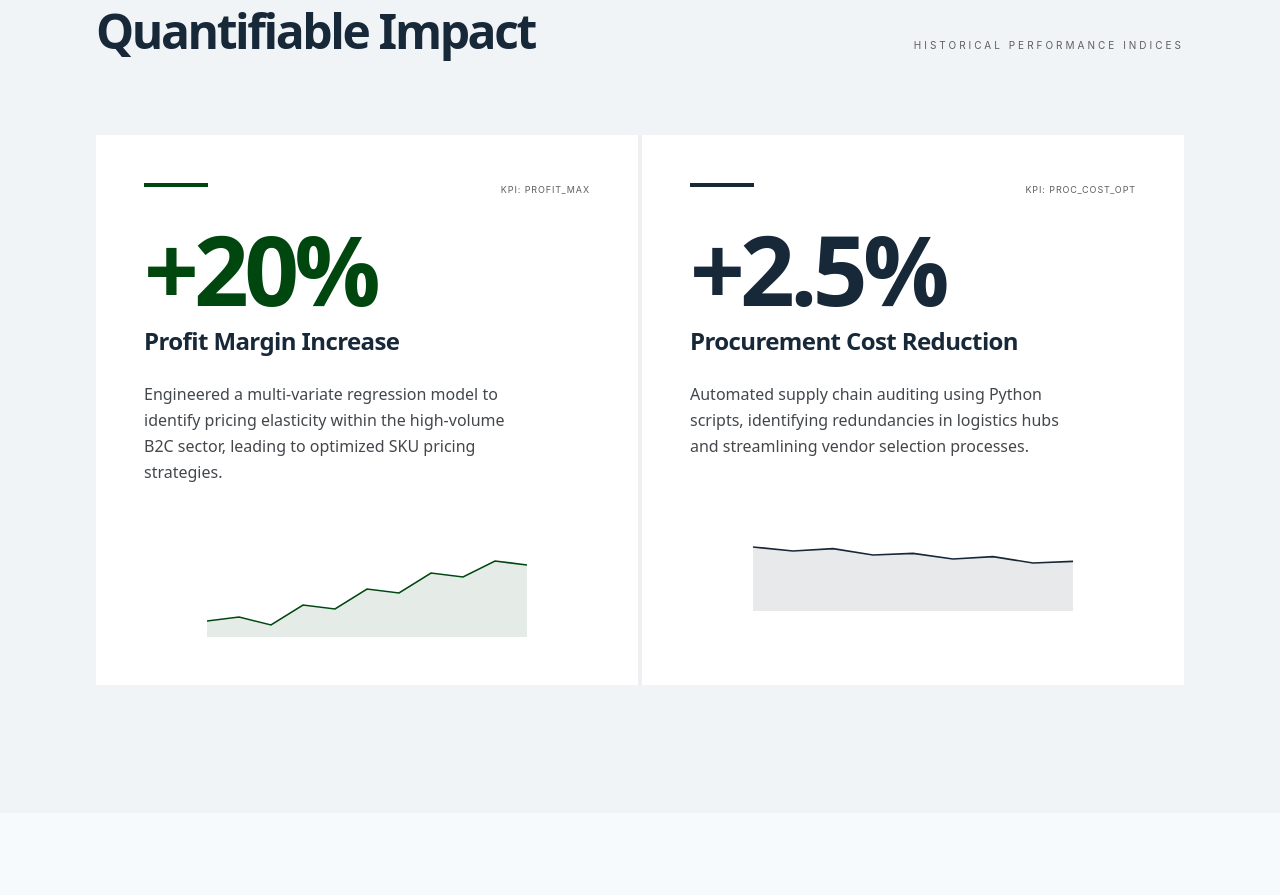
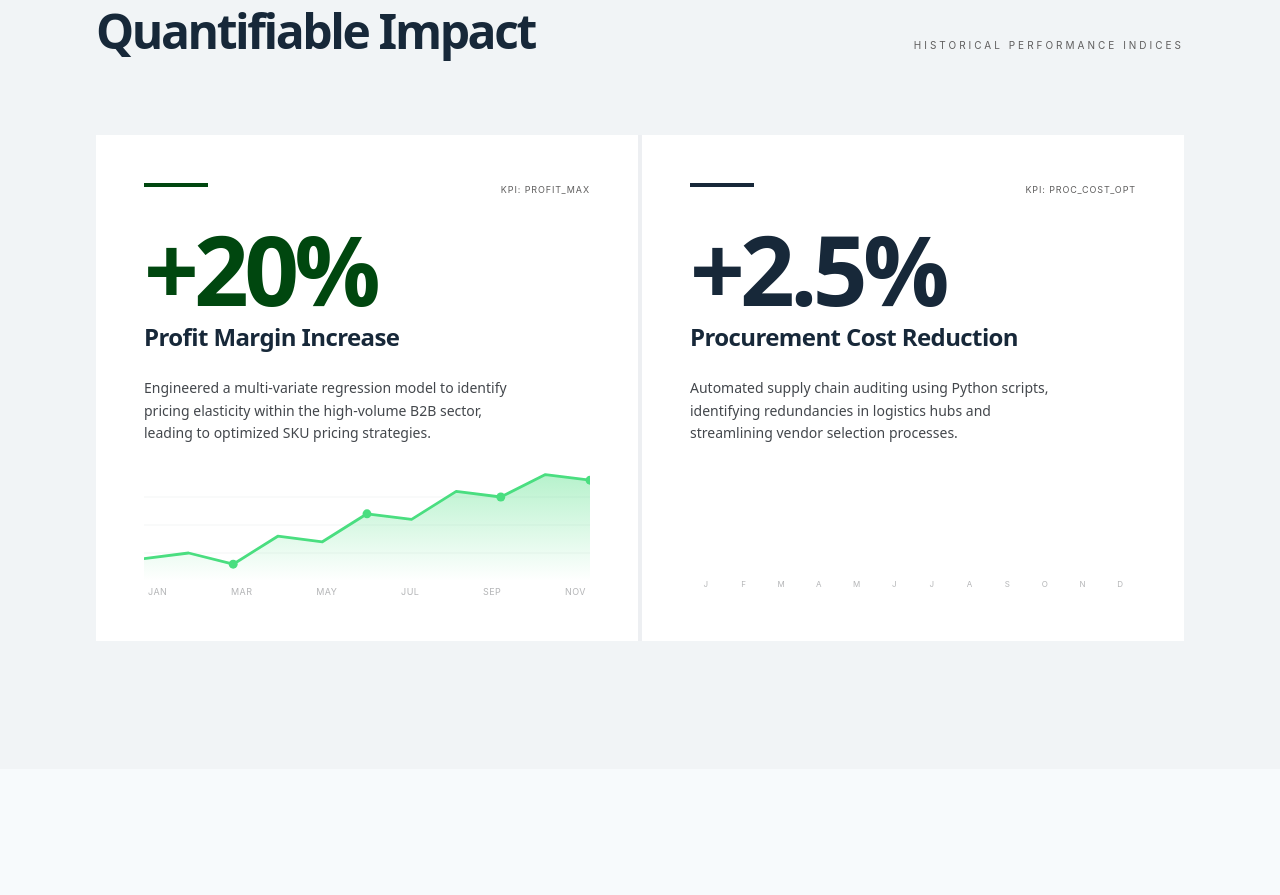
Before and after one commit to subash7781/Portfolio, a React (Vite) app: page / in a window 1280 px wide. Shown: the part 860-1755 px from the top of the page. Built offline with nearby package versions, Linux system fonts and the light colour scheme.

Commit message:
add new visuals

```diff
--- a/src/components/ImpactSection.tsx
+++ b/src/components/ImpactSection.tsx
@@ -1,57 +1,123 @@
-import { motion } from "motion/react";
+import { motion, useInView, useMotionValue, useSpring, useTransform } from "motion/react";
+import { useRef, useEffect } from "react";
 
-const impactMetrics = [
-  {
-    kpi: "PROFIT_MAX",
-    value: "+20%",
-    label: "Profit Margin Increase",
-    description:
-      "Engineered a multi-variate regression model to identify pricing elasticity within the high-volume B2C sector, leading to optimized SKU pricing strategies.",
-    color: "text-tertiary-container",
-    barColor: "bg-tertiary-container",
-    chart: (
-      <svg viewBox="0 0 400 100" className="w-full h-20">
-        <path
-          d="M0,80 L40,75 L80,85 L120,60 L160,65 L200,40 L240,45 L280,20 L320,25 L360,5 L400,10"
+function AnimatedNumber({ value, suffix = "" }: { value: number; suffix?: string }) {
+  const ref = useRef(null);
+  const isInView = useInView(ref, { once: true });
+  const motionValue = useMotionValue(0);
+  const spring = useSpring(motionValue, { duration: 2000, bounce: 0 });
+  const display = useTransform(spring, (v) =>
+    suffix === "%" ? `+${v.toFixed(v < 10 ? 1 : 0)}%` : `+${Math.round(v)}`
+  );
+
+  useEffect(() => {
+    if (isInView) motionValue.set(value);
+  }, [isInView, motionValue, value]);
+
+  return <motion.span ref={ref}>{display}</motion.span>;
+}
+
+function ProfitChart() {
+  const ref = useRef(null);
+  const isInView = useInView(ref, { once: true });
+  const points = [80, 75, 85, 60, 65, 40, 45, 20, 25, 5, 10];
+  const xs = [0, 40, 80, 120, 160, 200, 240, 280, 320, 360, 400];
+
+  return (
+    <div ref={ref} className="relative w-full h-28 mt-6">
+      <svg viewBox="0 0 400 100" className="w-full h-full" preserveAspectRatio="none">
+        <defs>
+          <linearGradient id="profitGrad" x1="0" y1="0" x2="0" y2="1">
+            <stop offset="0%" stopColor="#4ade80" stopOpacity="0.4" />
+            <stop offset="100%" stopColor="#4ade80" stopOpacity="0" />
+          </linearGradient>
+        </defs>
+        {/* Grid lines */}
+        {[25, 50, 75].map((y) => (
+          <line key={y} x1="0" y1={y} x2="400" y2={y} stroke="currentColor" strokeWidth="0.5" className="text-on-surface-variant/10" />
+        ))}
+        {/* Area fill */}
+        <motion.path
+          d={`M0,100 ${xs.map((x, i) => `L${x},${points[i]}`).join(" ")} L400,100 Z`}
+          fill="url(#profitGrad)"
+          initial={{ opacity: 0 }}
+          animate={isInView ? { opacity: 1 } : {}}
+          transition={{ duration: 1, delay: 0.3 }}
+        />
+        {/* Line */}
+        <motion.path
+          d={`M${xs.map((x, i) => `${x},${points[i]}`).join(" L")}`}
           fill="none"
-          stroke="currentColor"
-          strokeWidth="2"
-          className="text-tertiary-container"
+          stroke="#4ade80"
+          strokeWidth="2.5"
+          strokeLinecap="round"
+          strokeLinejoin="round"
+          initial={{ pathLength: 0 }}
+          animate={isInView ? { pathLength: 1 } : {}}
+          transition={{ duration: 1.5, ease: "easeInOut" }}
         />
-        <path
-          d="M0,80 L40,75 L80,85 L120,60 L160,65 L200,40 L240,45 L280,20 L320,25 L360,5 L400,10 V100 H0 Z"
-          fill="currentColor"
-          className="text-tertiary-container/10"
+        {/* Dots on key points */}
+        {[2, 5, 8, 10].map((i) => (
+          <motion.circle
+            key={i}
+            cx={xs[i]}
+            cy={points[i]}
+            r="4"
+            fill="#4ade80"
+            initial={{ opacity: 0, scale: 0 }}
+            animate={isInView ? { opacity: 1, scale: 1 } : {}}
+            transition={{ delay: 1.2 + i * 0.05, duration: 0.3 }}
           />
+        ))}
       </svg>
-    ),
-  },
-  {
-    kpi: "PROC_COST_OPT",
-    value: "+2.5%",
-    label: "Procurement Cost Reduction",
-    description:
-      "Automated supply chain auditing using Python scripts, identifying redundancies in logistics hubs and streamlining vendor selection processes.",
-    color: "text-primary",
-    barColor: "bg-primary",
-    chart: (
-      <svg viewBox="0 0 400 100" className="w-full h-20">
-        <path
-          d="M0,20 L50,25 L100,22 L150,30 L200,28 L250,35 L300,32 L350,40 L400,38"
-          fill="none"
-          stroke="currentColor"
-          strokeWidth="2"
-          className="text-primary"
+      {/* Month labels */}
+      <div className="flex justify-between mt-1 px-1">
+        {["Jan", "Mar", "May", "Jul", "Sep", "Nov"].map((m) => (
+          <span key={m} className="text-[9px] text-on-surface-variant/40 font-label uppercase tracking-wider">{m}</span>
+        ))}
+      </div>
+    </div>
+  );
+}
+
+function ProcurementChart() {
+  const ref = useRef(null);
+  const isInView = useInView(ref, { once: true });
+  const bars = [65, 72, 68, 75, 71, 78, 74, 80, 77, 82, 79, 85];
+  const months = ["J", "F", "M", "A", "M", "J", "J", "A", "S", "O", "N", "D"];
+
+  return (
+    <div ref={ref} className="w-full mt-6">
+      <div className="flex items-end gap-1.5 h-24">
+        {bars.map((h, i) => (
+          <div key={i} className="flex-1 flex flex-col items-center gap-1">
+            <motion.div
+              className="w-full rounded-sm bg-primary/70 relative overflow-hidden"
+              style={{ height: `${h}%` }}
+              initial={{ scaleY: 0, originY: 1 }}
+              animate={isInView ? { scaleY: 1 } : {}}
+              transition={{ delay: 0.3 + i * 0.06, duration: 0.5, ease: "easeOut" }}
+            >
+              <motion.div
+                className="absolute inset-0 bg-gradient-to-t from-primary to-primary/40"
+                initial={{ opacity: 0 }}
+                animate={isInView ? { opacity: 1 } : {}}
+                transition={{ delay: 0.8 + i * 0.06 }}
               />
-        <path
-          d="M0,20 L50,25 L100,22 L150,30 L200,28 L250,35 L300,32 L350,40 L400,38 V100 H0 Z"
-          fill="currentColor"
-          className="text-primary/10"
-        />
-      </svg>
-    ),
-  },
-];
+            </motion.div>
+          </div>
+        ))}
+      </div>
+      <div className="flex gap-1.5 mt-1">
+        {months.map((m) => (
+          <div key={m} className="flex-1 text-center">
+            <span className="text-[8px] text-on-surface-variant/40 font-label uppercase">{m}</span>
+          </div>
+        ))}
+      </div>
+    </div>
+  );
+}
 
 export function ImpactSection() {
   return (
@@ -67,37 +133,75 @@ export function ImpactSection() {
         </div>
 
         <div className="grid grid-cols-1 md:grid-cols-2 gap-1 bg-outline-variant/10">
-          {impactMetrics.map((metric, idx) => (
+          {/* Card 1 — Profit Margin */}
           <motion.div
-              key={metric.label}
-              initial={{ opacity: 0, y: 20 }}
+            initial={{ opacity: 0, y: 30 }}
             whileInView={{ opacity: 1, y: 0 }}
             viewport={{ once: true }}
-              transition={{ delay: idx * 0.1 }}
-              className="impact-card"
+            transition={{ duration: 0.5 }}
+            className="impact-card group"
           >
             <div className="flex justify-between items-start">
-                <div className={`w-16 h-1 ${metric.barColor}`} />
+              <motion.div
+                className="w-16 h-1 bg-tertiary-container"
+                initial={{ scaleX: 0 }}
+                whileInView={{ scaleX: 1 }}
+                viewport={{ once: true }}
+                transition={{ duration: 0.6, delay: 0.2 }}
+                style={{ originX: 0 }}
+              />
               <span className="font-label text-[9px] uppercase tracking-widest text-secondary">
-                  KPI: {metric.kpi}
+                KPI: PROFIT_MAX
               </span>
             </div>
-              <div className="space-y-2">
-                <div
-                  className={`text-8xl font-bold ${metric.color} tracking-tighter`}
-                >
-                  {metric.value}
+            <div className="space-y-1 mt-4">
+              <div className="text-8xl font-bold text-tertiary-container tracking-tighter tabular-nums">
+                <AnimatedNumber value={20} suffix="%" />
               </div>
               <h3 className="text-2xl font-bold text-primary tracking-tight">
-                  {metric.label}
+                Profit Margin Increase
               </h3>
             </div>
-              <p className="text-on-surface-variant max-w-sm leading-relaxed">
-                {metric.description}
+            <p className="text-on-surface-variant max-w-sm leading-relaxed text-sm mt-3">
+              Engineered a multi-variate regression model to identify pricing elasticity within the high-volume B2B sector, leading to optimized SKU pricing strategies.
             </p>
-              <div className="pt-12">{metric.chart}</div>
+            <ProfitChart />
           </motion.div>
-          ))}
+
+          {/* Card 2 — Procurement */}
+          <motion.div
+            initial={{ opacity: 0, y: 30 }}
+            whileInView={{ opacity: 1, y: 0 }}
+            viewport={{ once: true }}
+            transition={{ duration: 0.5, delay: 0.15 }}
+            className="impact-card group"
+          >
+            <div className="flex justify-between items-start">
+              <motion.div
+                className="w-16 h-1 bg-primary"
+                initial={{ scaleX: 0 }}
+                whileInView={{ scaleX: 1 }}
+                viewport={{ once: true }}
+                transition={{ duration: 0.6, delay: 0.35 }}
+                style={{ originX: 0 }}
+              />
+              <span className="font-label text-[9px] uppercase tracking-widest text-secondary">
+                KPI: PROC_COST_OPT
+              </span>
+            </div>
+            <div className="space-y-1 mt-4">
+              <div className="text-8xl font-bold text-primary tracking-tighter tabular-nums">
+                <AnimatedNumber value={2.5} suffix="%" />
+              </div>
+              <h3 className="text-2xl font-bold text-primary tracking-tight">
+                Procurement Cost Reduction
+              </h3>
+            </div>
+            <p className="text-on-surface-variant max-w-sm leading-relaxed text-sm mt-3">
+              Automated supply chain auditing using Python scripts, identifying redundancies in logistics hubs and streamlining vendor selection processes.
+            </p>
+            <ProcurementChart />
+          </motion.div>
         </div>
       </div>
     </section>
```
Also changed, not shown: .qoder/repowiki/en/content/Component Library & UI Elements/EducationSection Component.md, .qoder/repowiki/en/meta/repowiki-metadata.json. Lines whose indentation alone changed are shown as unchanged.
